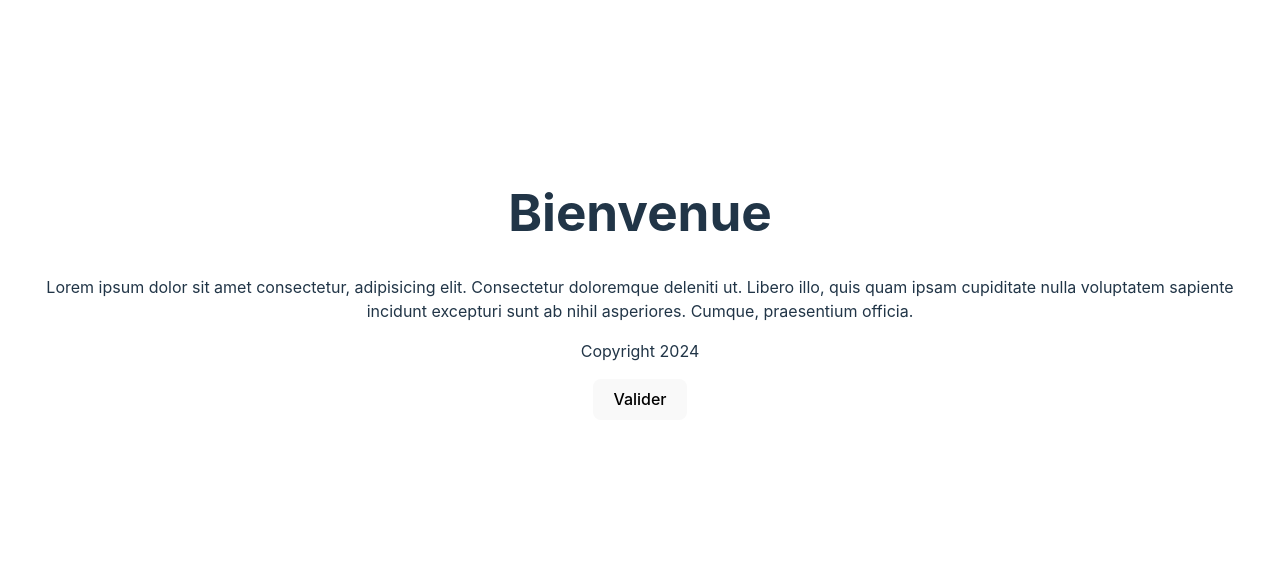
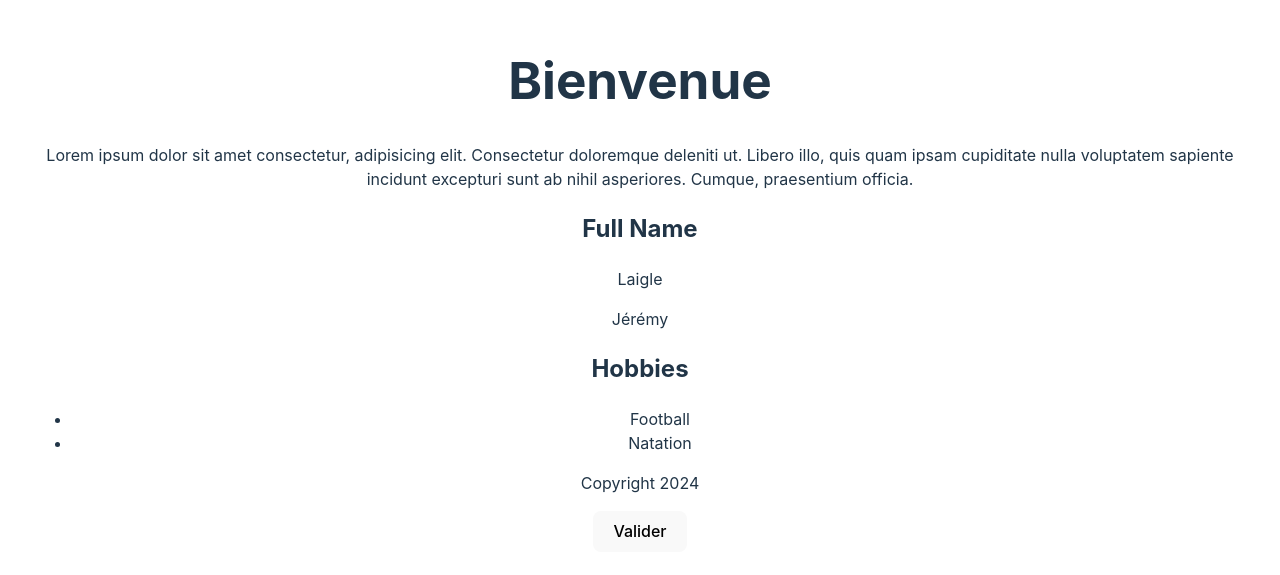
Before and after one commit to LaigleJ/introduction-react, a React (Vite) app in the folder introduction-react/: page / in a window 1280 px wide. Shown: the part 115-690 px from the top of the page. Built offline with nearby package versions, Linux system fonts and the light colour scheme.

Commit message:
add component User

```diff
--- a/introduction-react/src/App.jsx
+++ b/introduction-react/src/App.jsx
@@ -2,12 +2,14 @@ import React, { useState } from 'react'
 import './App.css'
 import { Header } from './component/containers/header/Header'
 import { Footer } from './component/containers/footer/Footer'
+import { User } from './component/containers/users/user'
 
 function App() {
 
   return (
     <>
     <Header />
+    <User />
     <Footer />
     </>
   )
--- /dev/null
+++ b/introduction-react/src/component/containers/firstName/FirstName.jsx
@@ -0,0 +1,7 @@
+export function FirstName() {
+    return (
+        <>
+        <p>Laigle</p>
+        </>
+    )
+}
--- /dev/null
+++ b/introduction-react/src/component/containers/fullName/FullName.jsx
@@ -0,0 +1,13 @@
+import { FirstName } from "../firstName/FirstName";
+import { LastName } from "../lastName/LastName";
+
+export function FullName() {
+   return (
+  <>
+    <h2>Full Name</h2>
+    <FirstName />
+    <LastName />
+  </>
+
+   )
+}
--- /dev/null
+++ b/introduction-react/src/component/containers/hobbies/Hobbies.jsx
@@ -0,0 +1,12 @@
+export function Hobbies() {
+    return (
+       <>
+        <h2>Hobbies</h2>
+        <ul>
+            <li>Football</li>
+            <li>Natation</li>
+        </ul>
+        </>
+    )
+
+}
--- /dev/null
+++ b/introduction-react/src/component/containers/lastName/LastName.jsx
@@ -0,0 +1,7 @@
+export function LastName() {
+    return (
+        <>
+        <p>Jérémy</p>
+        </>
+    )
+}
--- /dev/null
+++ b/introduction-react/src/component/containers/users/User.jsx
@@ -0,0 +1,11 @@
+import { FullName } from "../fullName/FullName";
+import { Hobbies } from "../hobbies/Hobbies";
+
+export function User() {
+    return (
+            <>
+            <FullName />
+            <Hobbies />
+            </>
+    )
+}
```
